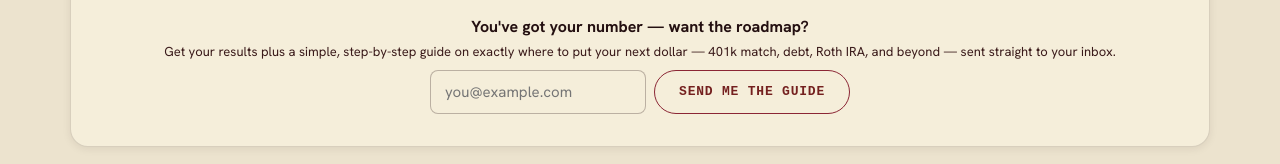
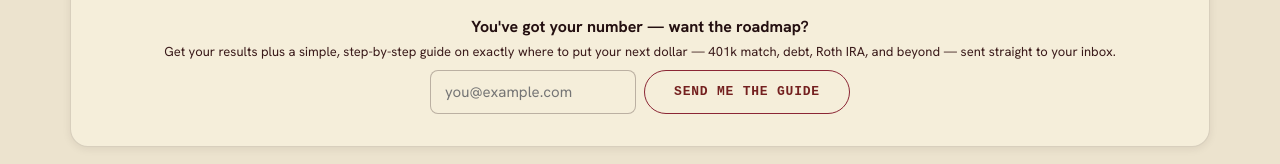
Before and after one commit to hoppylady/work-optional-calculator, a plain HTML site: page index.html in a window 1280 px wide. Shown: the part 3198-3362 px from the top of the page. Drawn offline with nearby package versions, Linux system fonts and the light colour scheme; a web font is replaced by a local one.

Commit message:
updated alignment and layout based on feedback from claude

```diff
--- a/index.html
+++ b/index.html
@@ -699,12 +699,14 @@
     margin-bottom: 6px;
   }
   .email-row {
-    display: flex;
+    display: grid;
+    grid-template-columns: repeat(auto-fit, minmax(200px, 1fr));
     gap: 8px;
     max-width: 420px;
     margin: 0 auto;
   }
-  .email-row input { flex: 1; }
+  .email-row input { min-width: 0; }
+  .email-row button { white-space: nowrap; }
   .email-confirm {
     font-size: 12px;
     color: var(--positive);
```
Also changed, not shown: .claude/settings.local.json.
